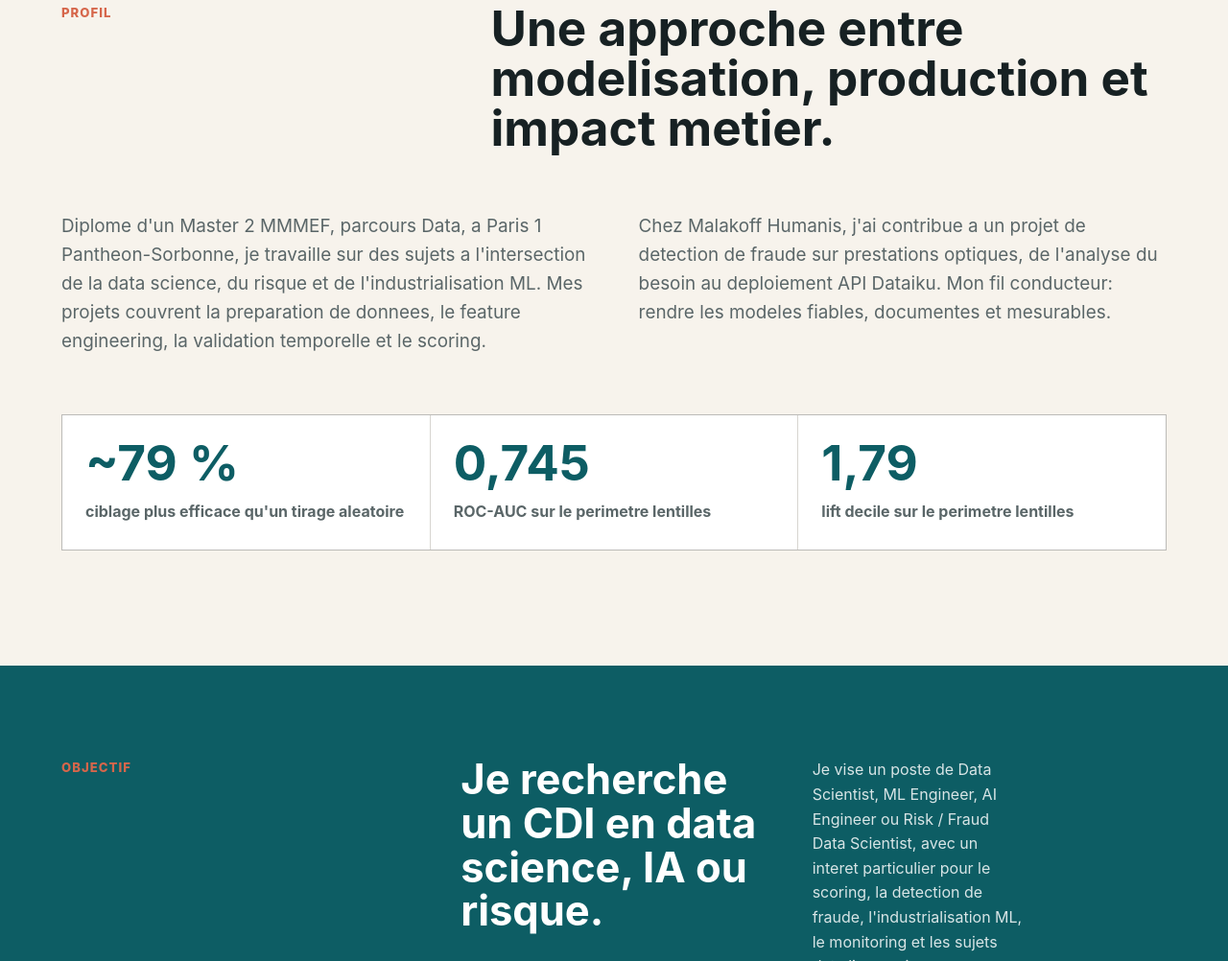
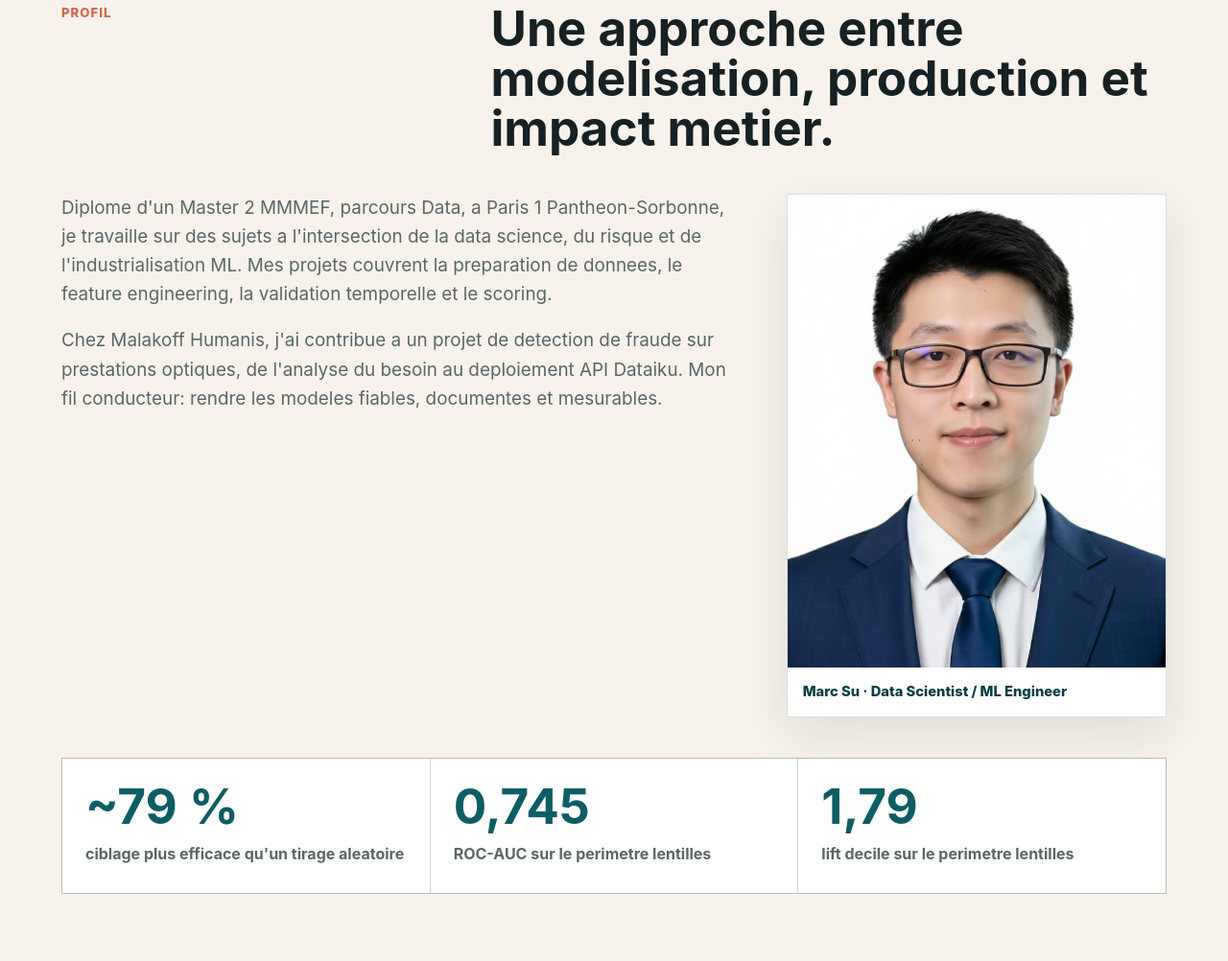
Before and after one commit to sumarc183-design/sumarc183-design.github.io, a website: page index.html in a window 1280 px wide. Shown: the part 853-1855 px from the top of the page at 96% size. Drawn offline with Linux system fonts and the light colour scheme.

Commit message:
Add portrait to portfolio

```diff
--- a/build.mjs
+++ b/build.mjs
@@ -9,6 +9,7 @@ const assets = [
   ["styles.css", "text/css; charset=utf-8"],
   ["script.js", "application/javascript; charset=utf-8"],
   ["assets/hero-data-portfolio.png", "image/png"],
+  ["assets/marc-su-portrait.png", "image/png"],
   ["assets/CV_data_Marc_Su.pdf", "application/pdf"],
   ["assets/CV_finance_Marc_Su.pdf", "application/pdf"],
 ];
--- a/index.html
+++ b/index.html
@@ -61,6 +61,7 @@
           <h2>Une approche entre modelisation, production et impact metier.</h2>
         </div>
         <div class="intro-grid">
+          <div class="intro-copy">
             <p>
               Diplome d'un Master 2 MMMEF, parcours Data, a Paris 1 Pantheon-Sorbonne,
               je travaille sur des sujets a l'intersection de la data science, du risque
@@ -72,6 +73,11 @@
               sur prestations optiques, de l'analyse du besoin au deploiement API Dataiku.
               Mon fil conducteur: rendre les modeles fiables, documentes et mesurables.
             </p>
+          </div>
+          <figure class="portrait-card">
+            <img src="assets/marc-su-portrait.png" alt="Portrait professionnel de Marc Su" />
+            <figcaption>Marc Su · Data Scientist / ML Engineer</figcaption>
+          </figure>
         </div>
         <div class="metric-strip">
           <div>
--- a/styles.css
+++ b/styles.css
@@ -287,10 +287,42 @@ a {
 
 .intro-grid {
   display: grid;
-  grid-template-columns: repeat(2, minmax(0, 1fr));
+  grid-template-columns: minmax(0, 0.64fr) minmax(260px, 0.36fr);
   gap: clamp(24px, 4vw, 56px);
+  align-items: start;
   color: var(--muted);
   font-size: clamp(1rem, 1.8vw, 1.18rem);
+}
+
+.intro-copy {
+  display: grid;
+  gap: 18px;
+}
+
+.intro-copy p {
+  margin: 0;
+}
+
+.portrait-card {
+  margin: 0;
+  border: 1px solid var(--line);
+  background: var(--surface);
+  box-shadow: 0 18px 50px rgba(16, 30, 34, 0.1);
+}
+
+.portrait-card img {
+  display: block;
+  width: 100%;
+  aspect-ratio: 4 / 5;
+  object-fit: cover;
+  object-position: center top;
+}
+
+.portrait-card figcaption {
+  padding: 14px 16px;
+  color: var(--teal-dark);
+  font-size: 0.92rem;
+  font-weight: 800;
 }
 
 .metric-strip {
```
Also changed, not shown: assets/marc-su-portrait.png (added). Lines whose indentation alone changed are shown as unchanged.
